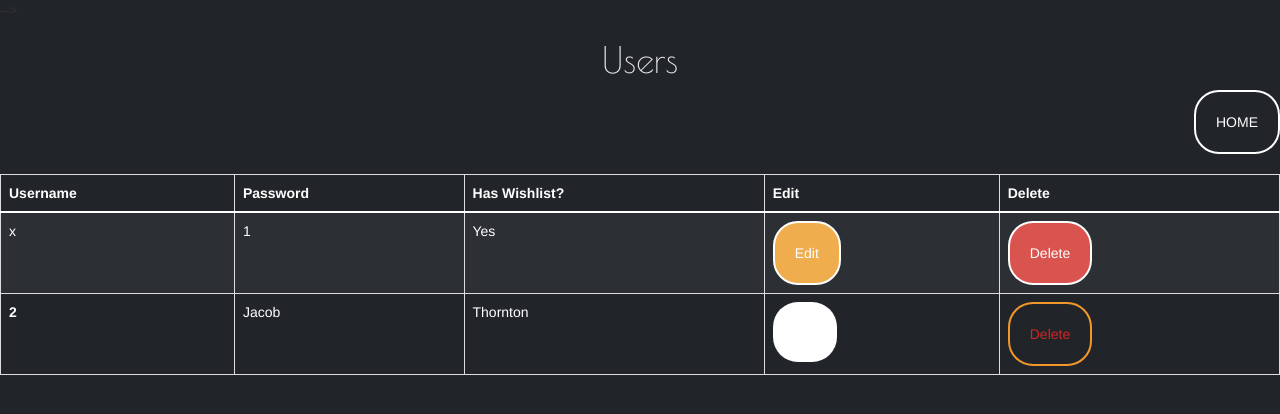
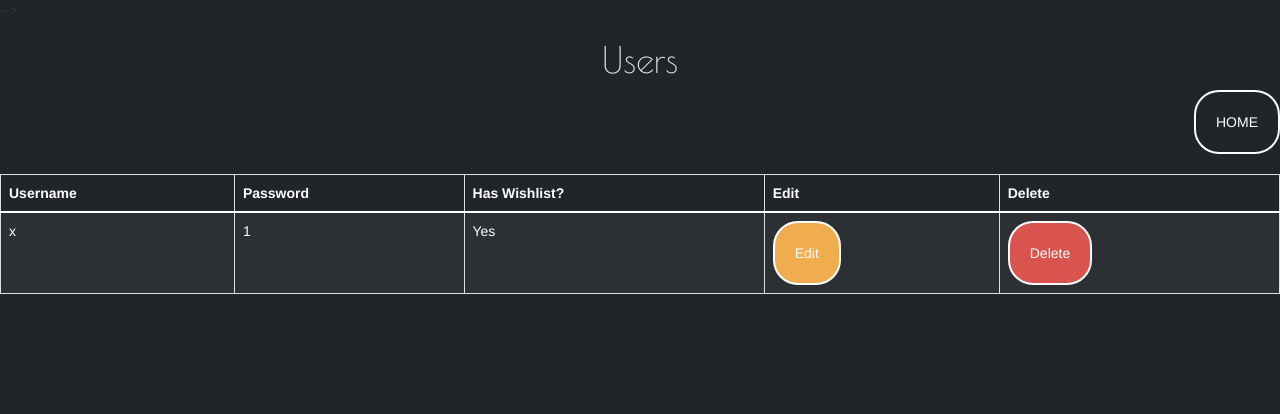
Before and after one commit to MoniBarrios/CST_438_p1_group3, a Flask app: page /admin/viewusers in a window 1280 px wide. Shown: the top 414 px of the page. Run offline with Flask 2, Linux system fonts and the light colour scheme; tables that the repository leaves empty or names only in its code hold one stand-in row (values such as "Sample post"); some libraries are stand-ins or nearby versions.

Commit message:
removed placeholder example

```diff
--- a/templates/admin_viewusers.html
+++ b/templates/admin_viewusers.html
@@ -43,17 +43,6 @@
               {% include '_accounts.html' %}
 
             {% endfor %}
-            <tr>
-              <th scope="row">2</th>
-              <td>Jacob</td>
-              <td>Thornton</td>
-              <td>
-                <button id="example" type="button" class="btn text-white editButton" data-toggle="modal" data-target="#editModal">Edit</button>
-              </td>
-              <td>
-                <button type="button" class="btn bg-red">Delete</button>
-              </td>
-            </tr>
           </tbody>
         </table>
 
```
